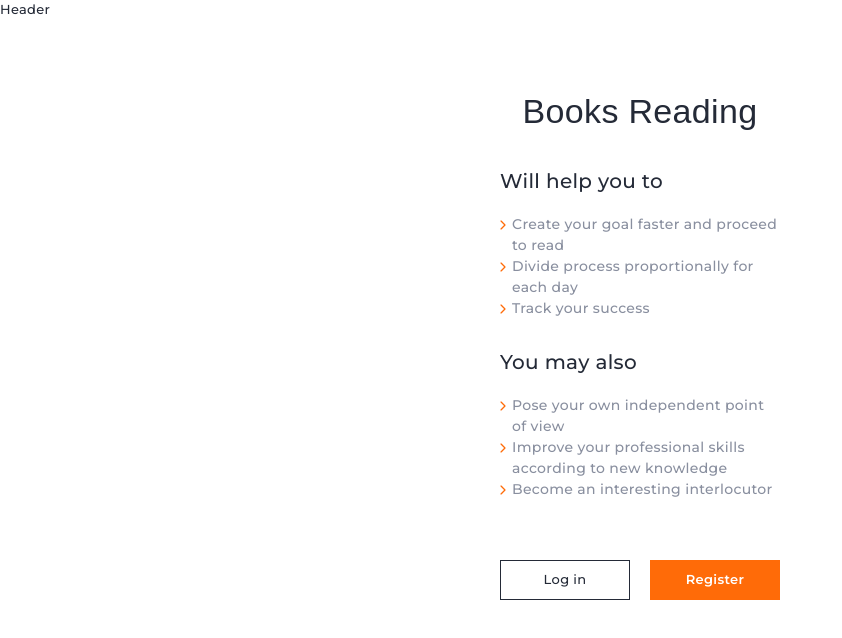
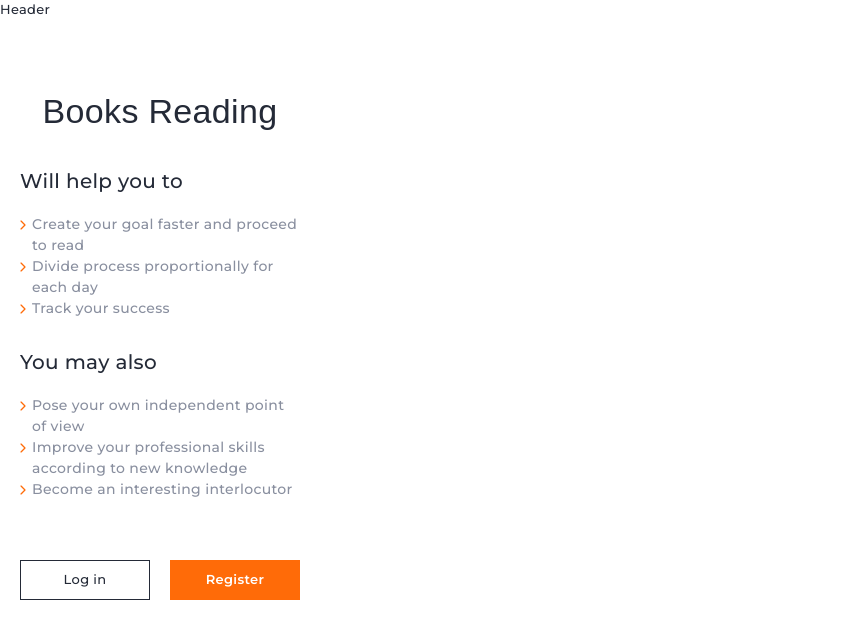
Before and after one commit to DmytroLysachenko/book-read-app, a React (Vite) app: page / in a window 1280 px wide. Shown: the top 638 px of the page, without its empty margins (0-842 px from the left). Built offline with nearby package versions, Linux system fonts and the light colour scheme.

Commit message:
Added new pages

```diff
--- a/src/components/MobInfo/MobInfo.jsx
+++ b/src/components/MobInfo/MobInfo.jsx
@@ -2,7 +2,7 @@ import { Link } from 'react-router-dom';
 import { IoIosArrowForward } from 'react-icons/io';
 export const MobInfo = () => {
   return (
-    <div className="flex flex-col px-5 pt-8 pb-10 mx-auto max-w-80 max-h-noHeaderMob overflow-y-scroll ">
+    <div className="flex flex-col px-5 pt-8 pb-10 max-w-80 max-h-noHeaderMob overflow-y-scroll ">
       <h2 className="text-34px leading-112% font-AbrilFatface text-center font-normal">
         Books Reading
       </h2>
```
Also changed, not shown: src/pages/Home/Home.jsx (added), src/pages/Library/Library.jsx (added).
